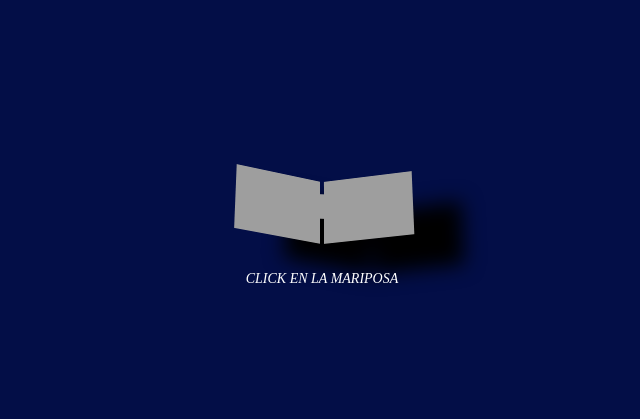
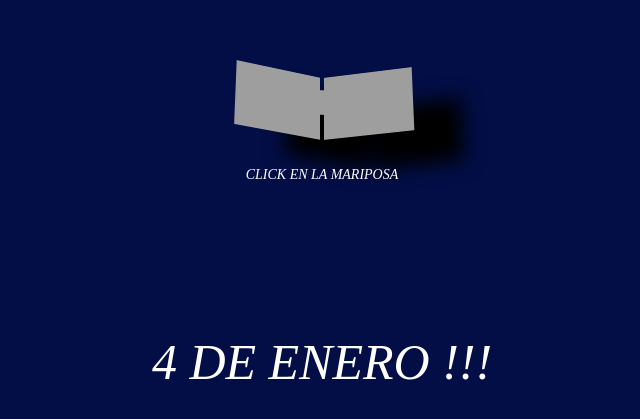
Before and after one commit to manuromeromedina/manu-web, a plain HTML site: page index.html in a window 1280 px wide. Shown: the part 191-610 px from the top of the page, without its empty margins (318-958 px from the left). Drawn offline with Linux system fonts and the light colour scheme; grey boxes are pictures that could not be loaded.

Commit message:
last change

```diff
--- a/index.html
+++ b/index.html
@@ -6,7 +6,7 @@
   </head>
 
 
-<div class="stage">
+  <div class="stage">
     <div class="mariposa" onclick="playSound()">
       <div class="mariposa-turn">
         <div class="mariposa-flutter"></div>
@@ -14,7 +14,9 @@
     </div>
     <div id="scrollingText" class="scrolling-text"></div> <!-- Aquí se agregará el texto -->
     <div class="click-text">CLICK EN LA MARIPOSA</div> <!-- Texto debajo de la mariposa -->
-  </div>
+    <div class="january-text">4 DE ENERO !!!</div> <!-- Nuevo texto agregado -->
+</div>
+
 
   <script src="program.js"></script>
 
--- a/style.css
+++ b/style.css
@@ -152,3 +152,13 @@ div {
   text-align: center; /* Centrar el texto */
   z-index: 1;
 }
+
+.january-text {
+  font-family: "Nunito Sans", serif; /* Misma fuente que el texto desplazable */
+  font-size: 50px; /* Tamaño grande */
+  font-style: italic; /* Cursiva */
+  color: white; /* Color blanco */
+  margin-top: 150px; /* Separación grande debajo del texto 'CLICK EN LA MARIPOSA' */
+  text-align: center; /* Centrar el texto */
+  z-index: 1; /* Asegura que esté visible encima de otros elementos */
+}
```
